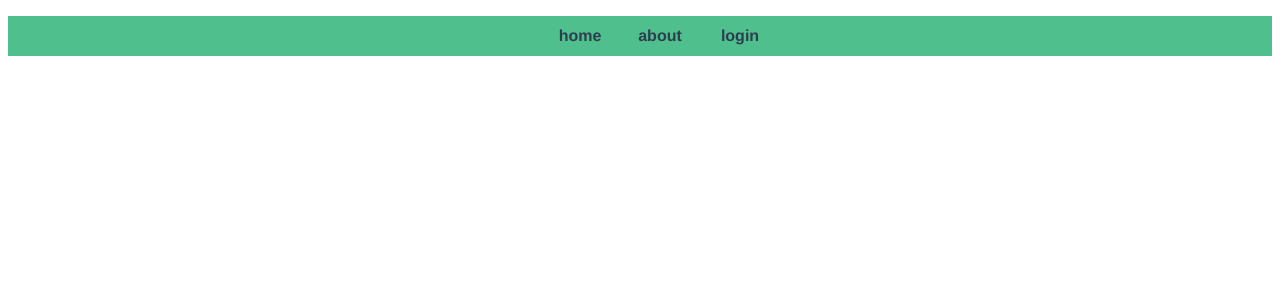
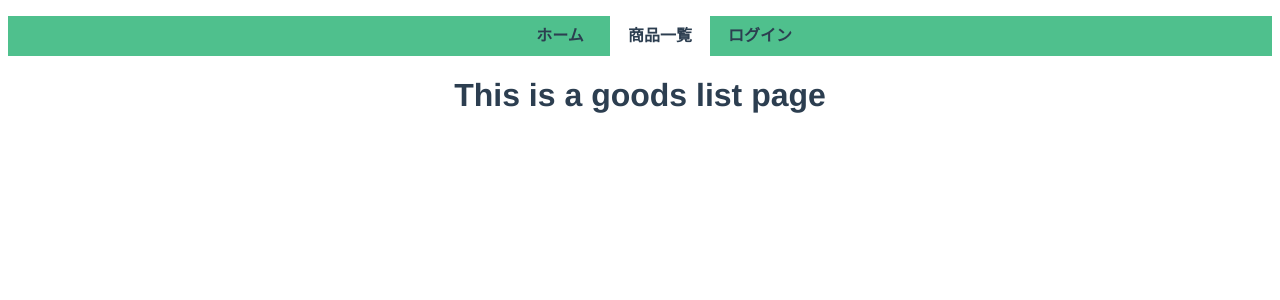
Before and after one commit to Raiu1210/mona_marche_front, a Vue app: page /#/goods_list in a window 1280 px wide. Shown: the top 300 px of the page. Built offline with nearby package versions, Linux system fonts and the light colour scheme.

Commit message:
save now

```diff
--- a/src/App.vue
+++ b/src/App.vue
@@ -3,9 +3,9 @@
     <div id="nav">
       <nav>
         <ul>
-          <router-link tag="li" to="/" exact><a>home</a></router-link>
-          <router-link tag="li" to="/about"><a>about</a></router-link>
-          <router-link tag="li" to="/login"><a>login</a></router-link>
+          <router-link tag="li" to="/" exact><a>ホーム</a></router-link>
+          <router-link tag="li" to="/goods_list"><a>商品一覧</a></router-link>
+          <router-link tag="li" to="/login"><a>ログイン</a></router-link>
         </ul>
       </nav>
     </div>
@@ -46,7 +46,7 @@ ul > li {
   display: inline-block;
   margin: 0;
   padding: 0;
-  width: 80px;
+  width: 100px;
   height: 40px;
   line-height: 40px;
   text-align: center;
--- a/src/router.js
+++ b/src/router.js
@@ -12,9 +12,9 @@ export default new Router({
       component: Home
     },
     {
-      path: '/about',
-      name: 'about',
-      component: () => import(/* webpackChunkName: "about" */ './views/About.vue')
+      path: '/goods_list',
+      name: 'goods_list',
+      component: () => import(/* webpackChunkName: "about" */ './views/Goods_list.vue')
     },
     {
       path: '/login',
--- a/src/views/About.vue
+++ b/src/views/Goods_list.vue
@@ -1,5 +1,5 @@
 <template>
   <div class="about">
-    <h1>This is an about page</h1>
+    <h1>This is a goods list page</h1>
   </div>
 </template>
```
